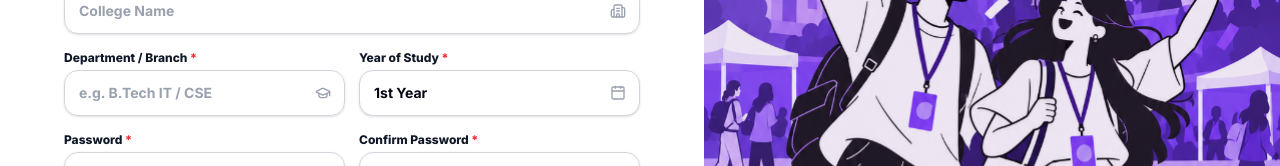
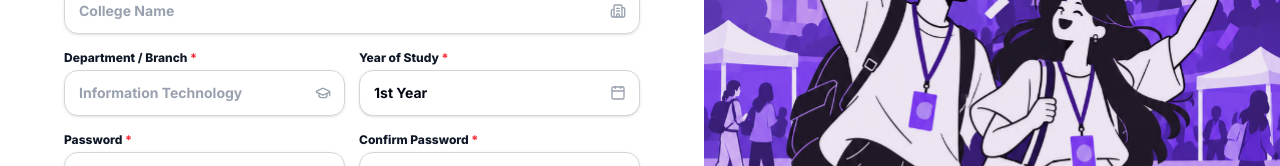
Before and after one commit to Nagul55/Verve2K26, a Next.js app: page /signup in a window 1280 px wide. Shown: the part 387-553 px from the top of the page. Built offline with nearby package versions, Linux system fonts and the light colour scheme.

Commit message:
Update department input placeholders to Information Technology

```diff
--- a/src/app/(admin)/admin/coordinators/page.tsx
+++ b/src/app/(admin)/admin/coordinators/page.tsx
@@ -521,7 +521,7 @@ export default function CoordinatorsPage() {
                     value={formData.department}
                     onChange={handleChange}
                     required
-                    placeholder="e.g. B.Tech IT / CSE"
+                    placeholder="Information Technology"
                     className="w-full border border-[#D9D9DF] rounded-md px-4 py-3 bg-[#F8F8FC] focus:outline-none focus:border-eventrix-lavender focus:bg-white text-sm font-medium"
                   />
                 </div>
--- a/src/app/(auth)/signup/page.tsx
+++ b/src/app/(auth)/signup/page.tsx
@@ -210,7 +210,7 @@ export default function SignupPage() {
                     required
                     value={department}
                     onChange={(e) => setDepartment(e.target.value)}
-                    placeholder="e.g. B.Tech IT / CSE"
+                    placeholder="Information Technology"
                     className="w-full bg-white/90 text-gray-950 placeholder-gray-400 px-3.5 py-3 rounded-xl border border-gray-300 focus:outline-none focus:border-violet-600 focus:ring-2 focus:ring-violet-600/30 text-xs sm:text-sm font-bold transition-all shadow-sm"
                   />
                   <GraduationCap className="w-4 h-4 text-gray-400 absolute right-3.5 top-1/2 -translate-y-1/2 pointer-events-none" />
--- a/src/components/SettingsProfileForm.tsx
+++ b/src/components/SettingsProfileForm.tsx
@@ -131,7 +131,7 @@ export function SettingsProfileForm({ initialData, userId, showAcademic = true }
               </div>
               <div className="space-y-2">
                 <label className="text-xs font-bold text-eventrix-muted uppercase tracking-widest">Department</label>
-                <input name="department" value={formData.department} onChange={handleChange} placeholder={isEditing ? "e.g. B.Tech IT / CSE" : "-"} disabled={!isEditing} className={inputClass} />
+                <input name="department" value={formData.department} onChange={handleChange} placeholder={isEditing ? "Information Technology" : "-"} disabled={!isEditing} className={inputClass} />
               </div>
               <div className="space-y-2">
                 <label className="text-xs font-bold text-eventrix-muted uppercase tracking-widest">Year of Study</label>
--- a/src/features/registration/components/registration-form.tsx
+++ b/src/features/registration/components/registration-form.tsx
@@ -151,7 +151,7 @@ export function RegistrationForm() {
             </div>
             <div className="space-y-2">
               <Label>Department</Label>
-              <Input placeholder="Computer Science" {...register('department')} />
+              <Input placeholder="Information Technology" {...register('department')} />
               {errors.department && <span className="text-xs text-destructive">{errors.department.message}</span>}
             </div>
             <div className="space-y-2">
```
